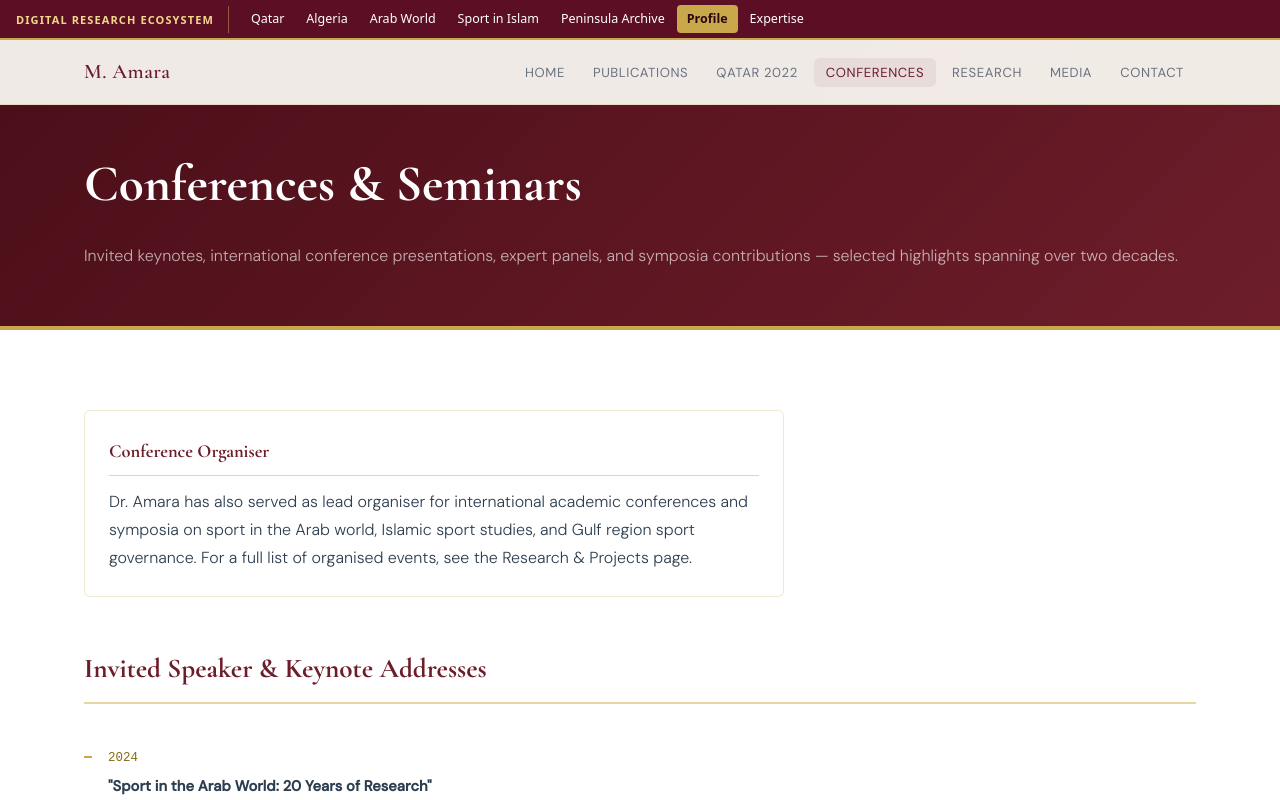
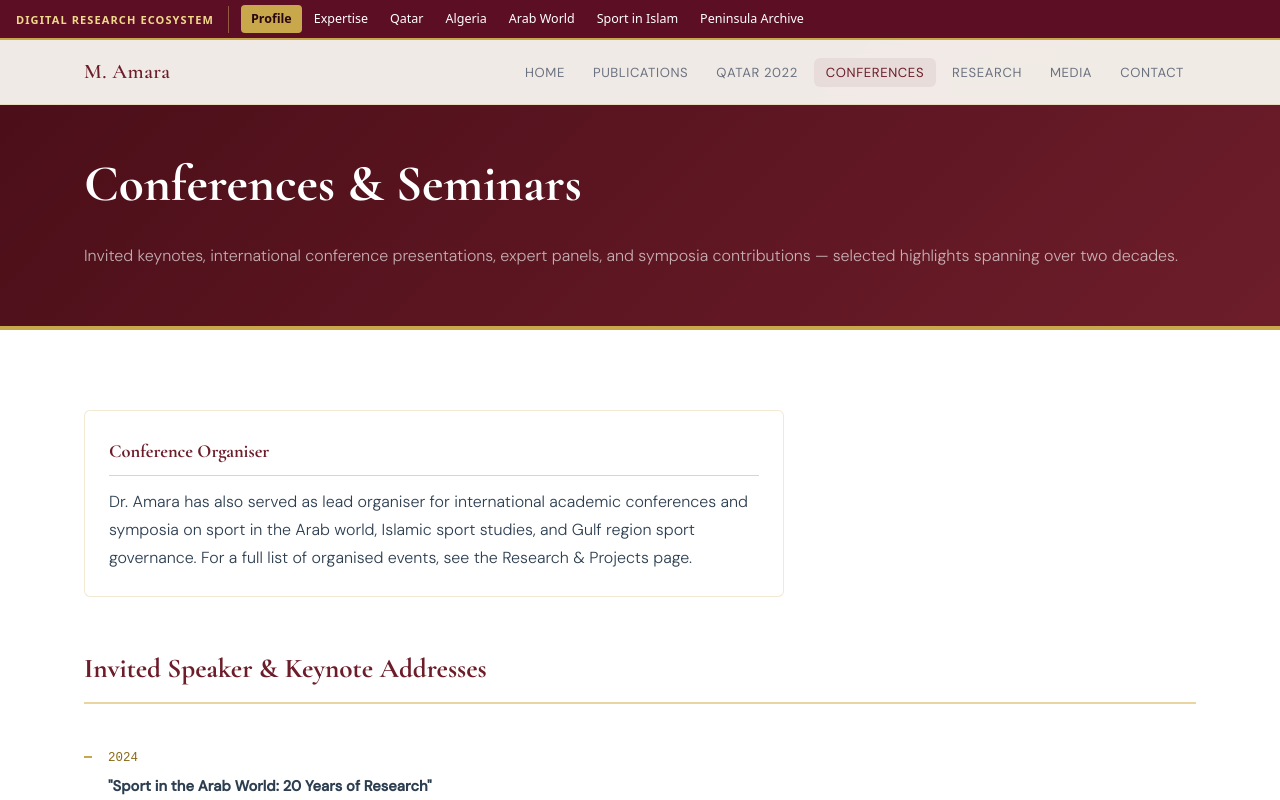
Before and after one commit to Mahfoudm33/Dr-Mahfoud-Amara-webpage-, a plain HTML site: page conferences.html in a window 1280 px wide. Shown: the top 800 px of the page. Drawn offline with nearby package versions, Linux system fonts and the light colour scheme.

Commit message:
Ecosystem bar: Profile and Expertise first

```diff
--- a/conferences.html
+++ b/conferences.html
@@ -42,7 +42,7 @@
 </style>
 </head>
 <body>
-<div class="mae-bar" role="navigation" aria-label="Digital Research Ecosystem — projects by Dr. Mahfoud Amara"><a class="mae-home" href="https://mahfoudm33.github.io/Digital-Research-Ecosystem-Project/">Digital Research Ecosystem</a><ul><li><a href="https://mahfoudm33.github.io/Sport-in-Qatar-Research-Project/">Qatar</a></li><li><a href="https://mahfoudm33.github.io/Sport-and-Algerian-Studies/">Algeria</a></li><li><a href="https://mahfoudm33.github.io/Dr-Mahfoud-Amara-Publications-Arab-World/">Arab World</a></li><li><a href="https://mahfoudm33.github.io/Sport-in-Islam-and-Muslim-Communities-Project/">Sport in Islam</a></li><li><a href="https://mahfoudm33.github.io/Dr-Mahfoud-Amara-in-the-Peninsula-/">Peninsula Archive</a></li><li><a href="https://mahfoudm33.github.io/Dr-Mahfoud-Amara-webpage-/" aria-current="page">Profile</a></li><li><a href="https://mahfoudm33.github.io/expertise/">Expertise</a></li></ul></div>
+<div class="mae-bar" role="navigation" aria-label="Digital Research Ecosystem — projects by Dr. Mahfoud Amara"><a class="mae-home" href="https://mahfoudm33.github.io/Digital-Research-Ecosystem-Project/">Digital Research Ecosystem</a><ul><li><a href="https://mahfoudm33.github.io/Dr-Mahfoud-Amara-webpage-/" aria-current="page">Profile</a></li><li><a href="https://mahfoudm33.github.io/expertise/">Expertise</a></li><li><a href="https://mahfoudm33.github.io/Sport-in-Qatar-Research-Project/">Qatar</a></li><li><a href="https://mahfoudm33.github.io/Sport-and-Algerian-Studies/">Algeria</a></li><li><a href="https://mahfoudm33.github.io/Dr-Mahfoud-Amara-Publications-Arab-World/">Arab World</a></li><li><a href="https://mahfoudm33.github.io/Sport-in-Islam-and-Muslim-Communities-Project/">Sport in Islam</a></li><li><a href="https://mahfoudm33.github.io/Dr-Mahfoud-Amara-in-the-Peninsula-/">Peninsula Archive</a></li></ul></div>
 
   <nav class="nav" id="nav">
     <div class="nav-inner">
```
Also changed, not shown: contact.html (+1 -1 lines), index.html (+1 -1 lines), media.html (+1 -1 lines), publications.html (+1 -1 lines), research.html (+1 -1 lines), world-cup-2022.html (+1 -1 lines).
